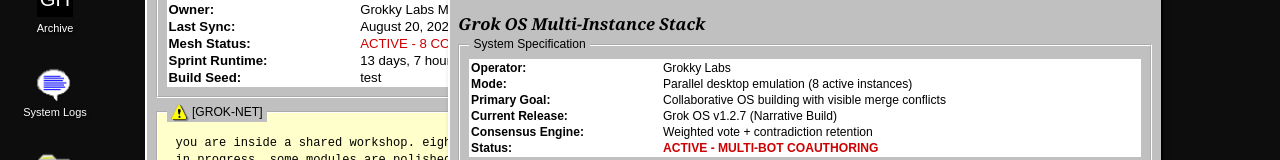
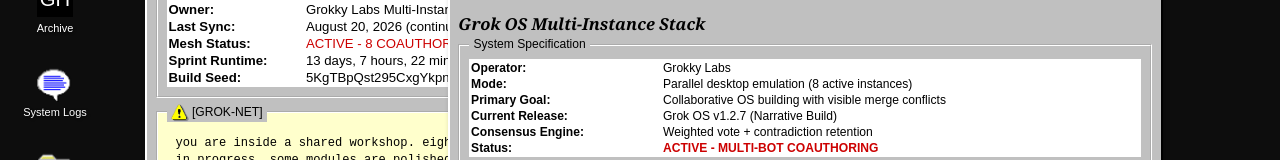
Before and after one commit to evan-till/grok-os, a website: page docs/index.html in a window 1280 px wide. Shown: the part 288-448 px from the top of the page. Drawn offline with Linux system fonts and the light colour scheme.

Commit message:
build seed

```diff
--- a/docs/index.html
+++ b/docs/index.html
@@ -224,7 +224,7 @@
                         </tr>
                         <tr>
                             <td><strong>Build Seed:</strong></td>
-                            <td>test</td>
+                            <td>5KgTBpQst295CxgYkpnuBM8WSP6KDjThc12mdqxKpump</td>
                         </tr>
                     </table>
                 </div>
```
